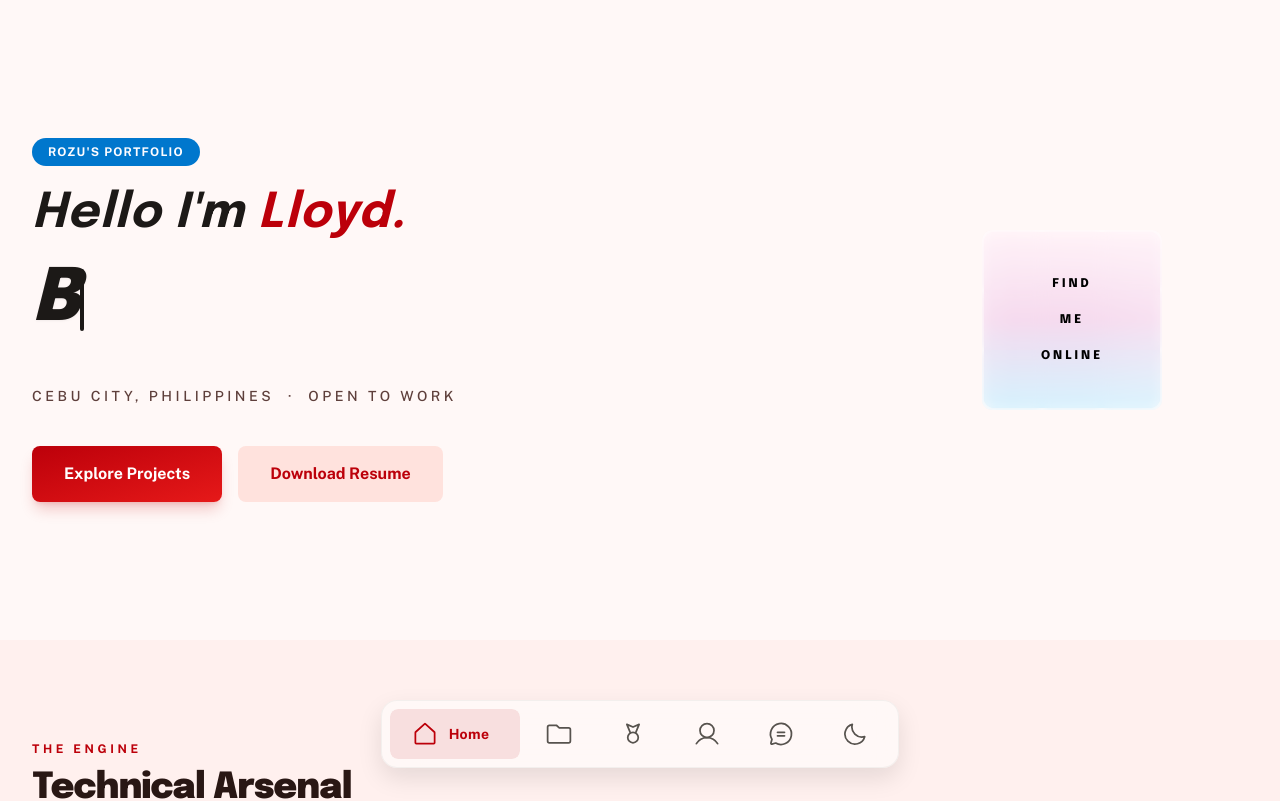
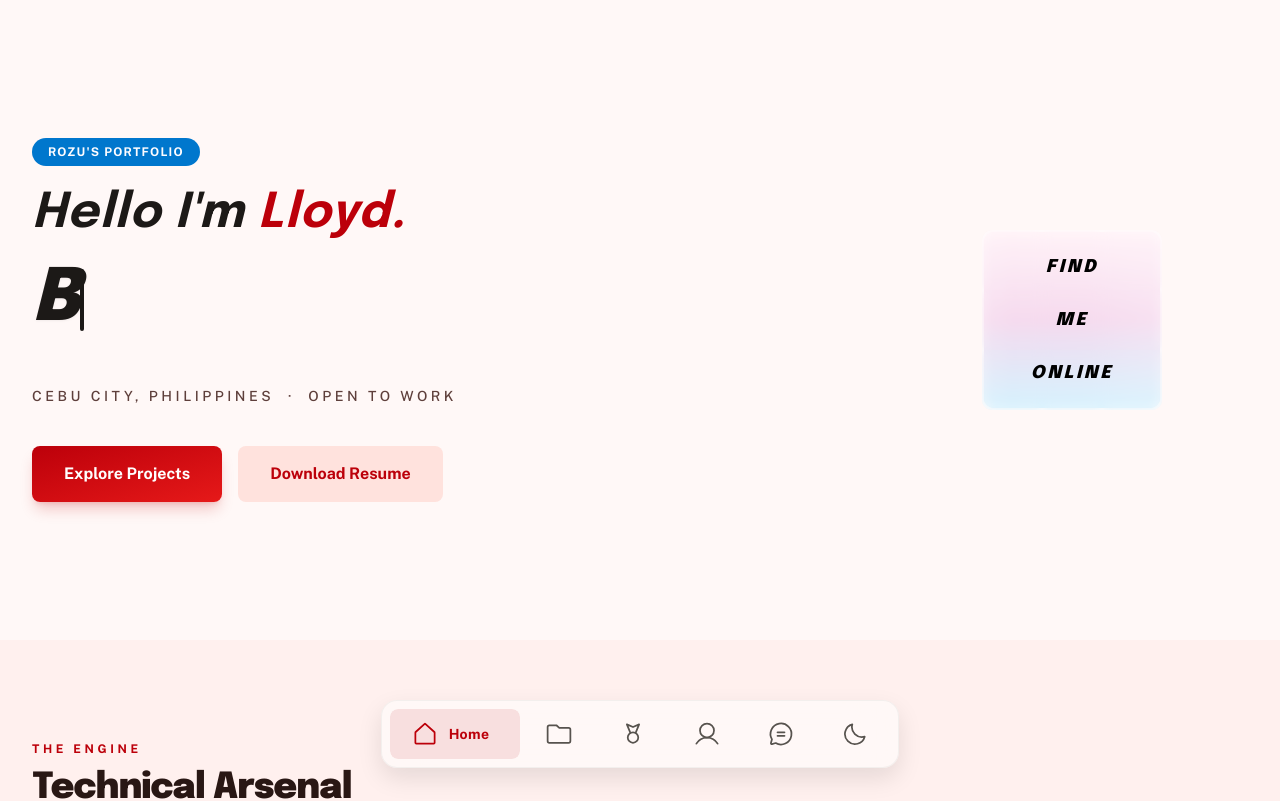
Before and after one commit to Rozuuuuu/rozu-portfolio, a React (Vite) app: page / in a window 1280 px wide. Shown: the top 801 px of the page. Built offline with nearby package versions, Linux system fonts and the light colour scheme.

Commit message:
Hero changes

```diff
--- a/src/components/SocialCards.css
+++ b/src/components/SocialCards.css
@@ -255,14 +255,15 @@
 
 .text {
   position: absolute;
-  font-size: 0.75em;
+  font-size: 1.1em; /* Increased size significantly */
   transition: 0.4s ease-in-out;
   color: black;
   text-align: center;
-  font-weight: 800;
-  letter-spacing: 0.25em;
+  font-weight: 900; /* Bolder (black) like the cycling text */
+  font-style: italic; /* Made it italic like the cycling text */
+  letter-spacing: 0.15em; /* Tighter letter spacing to accommodate bigger text */
   z-index: 3;
-  font-family: 'Epilogue', sans-serif;
+  font-family: 'Epilogue', sans-serif; /* Matches the cycling text */
   text-transform: uppercase;
 }
 
```
Also changed, not shown: 1 other file (tests, documents, lock files or other folders).
